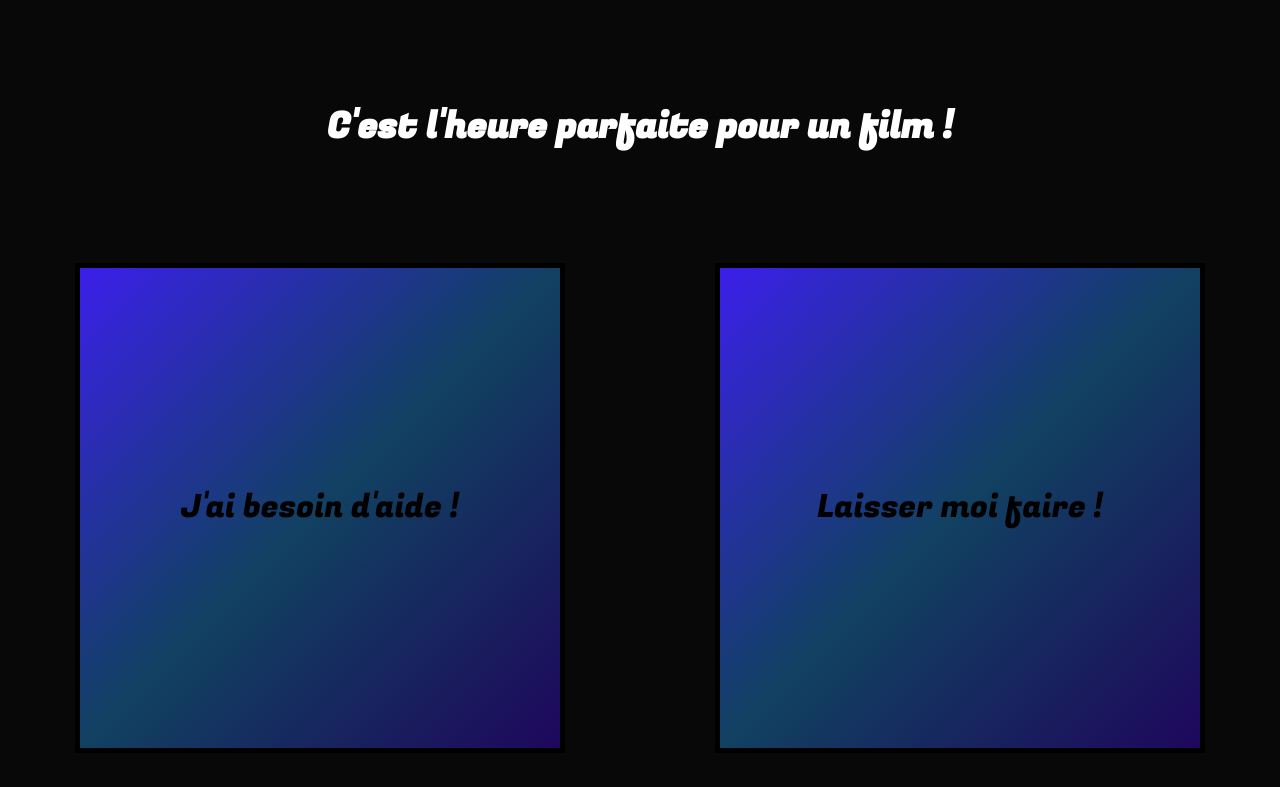
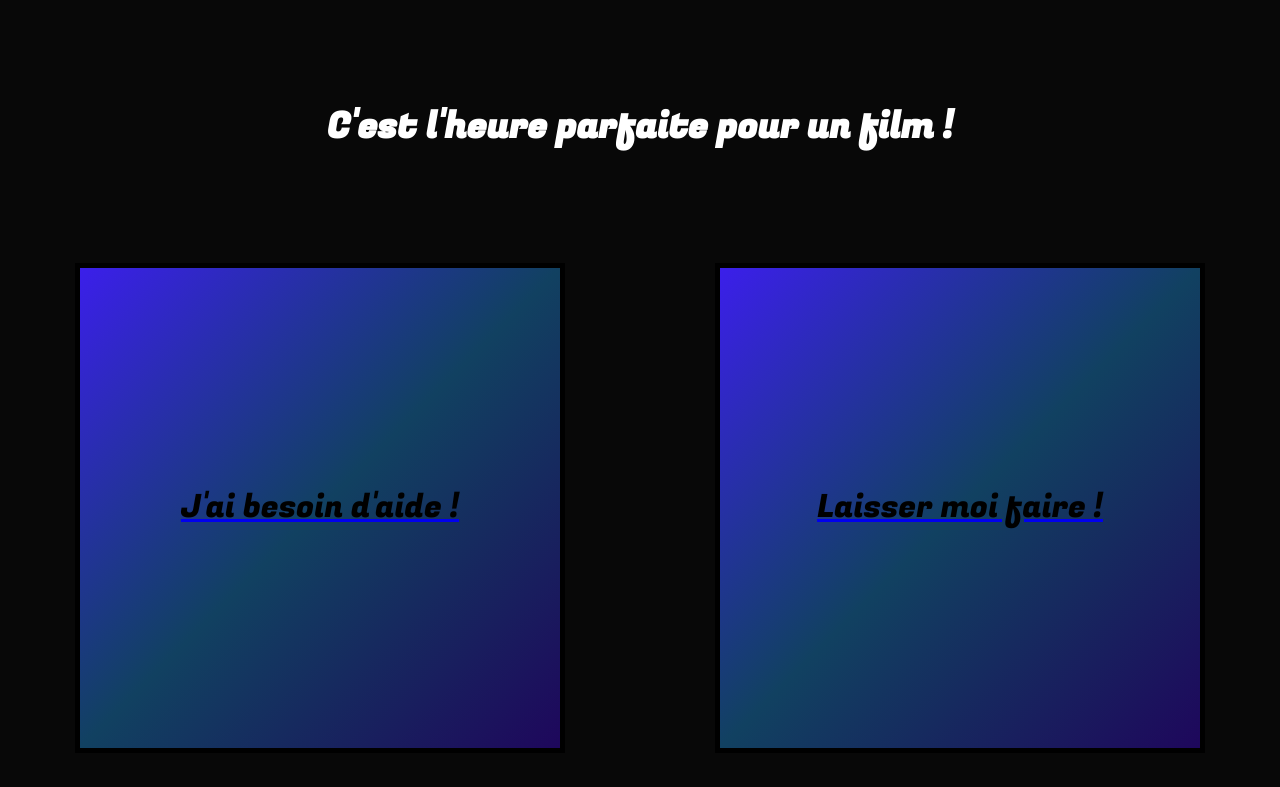
Before and after one commit to BaptisteGrias/Oovy-project-2, a React (Create React App) app: page / in a window 1280 px wide. Shown: the part 705-1492 px from the top of the page. Built offline with nearby package versions, Linux system fonts and the light colour scheme.

Commit message:
ajout des liens sur les deux cadres

```diff
--- a/src/Components/structurehomepage.css
+++ b/src/Components/structurehomepage.css
@@ -43,6 +43,7 @@ body {
   margin-top: 45%;
   font-size: 2em;
   font-family: 'Fugaz One', solid;
+  color: black;
 }
 
 .noHelp {
@@ -62,4 +63,5 @@ body {
   margin-top: 45%;
   font-size: 2em;
   font-family: 'Fugaz One';
+  color: black;
 }
--- a/src/Components/stucturehomepage.js
+++ b/src/Components/stucturehomepage.js
@@ -11,12 +11,12 @@ export default function Homepage() {
         <h2>C'est l'heure parfaite pour un film !</h2>
       </div>
       <div className="choose">
-        <div className="needHelp">
+        <a href="#" className="needHelp">
           <div className="text1">J'ai besoin d'aide !</div>
-        </div>
-        <div className="noHelp">
+        </a>
+        <a href="#" className="noHelp">
           <div className="text2">Laisser moi faire !</div>
-        </div>
+        </a>
       </div>
     </div>
   );
```
